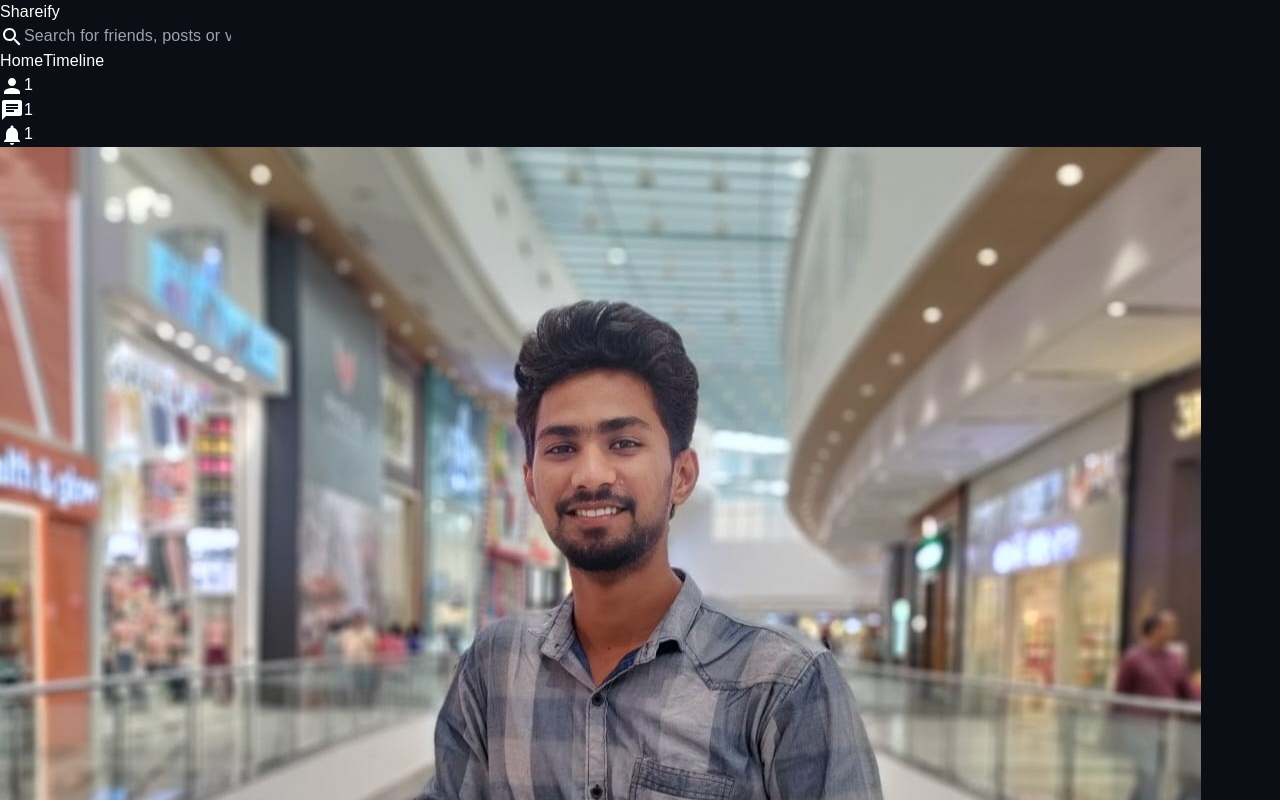
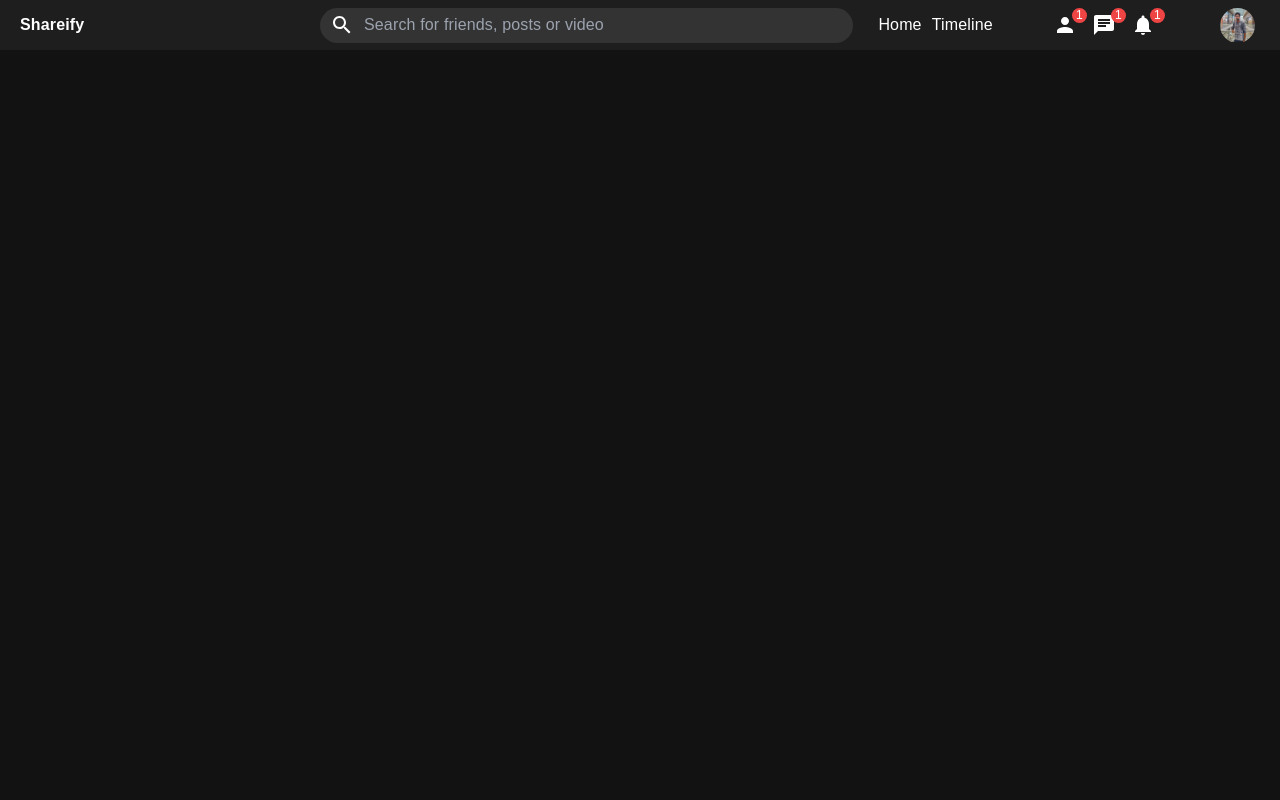
Before and after one commit to Balagurusiva/shareify-frontend, a React (Vite) app: page / in a window 1280 px wide. Shown: the top 800 px of the page. Built offline with nearby package versions, Linux system fonts and the light colour scheme.

Commit message:
modified:   index.css 	modified:   package-lock.json 	modified:   package.json 	modified:   src/components/TopBar/Topbar.jsx 	modified:   src/components/TopBar/topbar.css 	modified:   tailwind.config.js

```diff
--- a/index.css
+++ b/index.css
@@ -5,5 +5,4 @@
 *{
     margin: 0;
     font-family: "Roboto ", sans-serif;
-    background-color: #0b0e14 ;
 }
--- a/package.json
+++ b/package.json
@@ -29,7 +29,7 @@
     "eslint-plugin-react-hooks": "^4.6.0",
     "eslint-plugin-react-refresh": "^0.4.4",
     "postcss": "^8.4.32",
-    "tailwindcss": "^3.3.6",
+    "tailwindcss": "^3.3.7",
     "vite": "^5.0.0"
   }
 }
--- a/src/components/TopBar/Topbar.jsx
+++ b/src/components/TopBar/Topbar.jsx
@@ -1,21 +1,23 @@
 import { Search, Person, Chat, Notifications, } from "@mui/icons-material"
+import './topbar.css'
 
 const Topbar = () => {
     return (
-        <div className="topbar-container h-[50px] w-[100%] bg-[#ffffff]">
-            <div className="topbar-left">Shareify</div>
+        <div className=" topbar-container  ">
+            <div className="topbar-left">
+                <span className=" logo  ">Shareify</span></div>
             <div className="topbar-center">
                 <div className="searchbar">
-                    <Search />
+                    <Search className="search-icon"/>
                     <input type="text" placeholder="Search for friends, posts or video" className="searchbar-input" />
                 </div>
             </div>
             <div className="topbar-right">
-                <div className="topbar-links">
-                    <span className="topbars=link">Home</span>
-                    <span className="topbar-link">Timeline</span>
+                <div className="topbar-links ">
+                    <div className="topbar-link">Home</div>
+                    <div className="topbar-link">Timeline</div>
                 </div>
-                <div className="topbar-icon">
+                <div className="topbar-icon ">
                     <div className="topbar-icon-item">
                         <Person />
                         <span className="topbar-icon-badge">1</span>
@@ -29,7 +31,7 @@ const Topbar = () => {
                         <span className="topbar-icon-badge">1</span>
                     </div>
                 </div>
-                <img src="public\assets\person\bala.jpg" alt="" className="topbar-img" />
+                <img src="public\assets\person\bala.jpg" alt="profile img" className="topbar-img" />
             </div>
         </div>
     )
--- a/src/components/TopBar/topbar.css
+++ b/src/components/TopBar/topbar.css
@@ -0,0 +1,60 @@
+.topbar-container {
+    @apply h-[50px] w-[100%] bg-[#1f1e1f] flex items-center sticky top-0
+}
+
+/* topbar left section */
+.topbar-left {
+    @apply flex-3
+}
+.logo{
+    @apply font-bold ml-[20px] text-white cursor-pointer
+}
+
+/* top bar center section */
+.topbar-center{
+    @apply flex-5
+}
+
+.searchbar{
+    @apply  w-[100%]  h-[35px] bg-[#333333] rounded-[30px] flex items-center
+}
+
+.search-icon{
+    @apply mx-[10px] font-[20px]
+}
+
+.searchbar-input{
+    @apply bg-inherit border-none w-[70%]
+}
+
+.searchbar-input:focus{
+    @apply  outline-none
+}
+/* topbar right section */
+.topbar-right {
+    @apply flex flex-4 items-center justify-around
+}
+
+.topbar-links{
+    @apply flex
+}
+
+.topbar-link{
+    @apply flex  mr-[10px] font-[14px] cursor-pointer
+}
+
+.topbar-icon{
+    @apply flex
+}
+
+.topbar-icon-item{
+    @apply mr-[15px] cursor-pointer relative
+}
+
+.topbar-icon-badge{
+    @apply w-[15px] h-[15px] rounded-[50%] text-white bg-red-500 absolute top-[-5px] right-[-10px] flex items-center justify-center text-[12px]
+}
+
+.topbar-img{
+    @apply h-[35px] w-[35px] rounded-[50%] object-contain cursor-pointer
+}
--- a/tailwind.config.js
+++ b/tailwind.config.js
@@ -1,11 +1,19 @@
 /** @type {import('tailwindcss').Config} */
 export default {
-   content: [
+  content: [
     "./index.html",
     "./src/**/*.{js,ts,jsx,tsx}",
   ],
   theme: {
-    extend: {},
+    extend: {
+        flex:{
+            '2':'2 2 0%',
+            '3':'3 3 0%',
+            '4':'4 4 0%',
+            '5':'5 5 0%',
+            '6':'6 6 0%'
+        }
+    },
   },
   plugins: [],
 }
```
Also changed, not shown: 1 other file (tests, documents, lock files or other folders).
